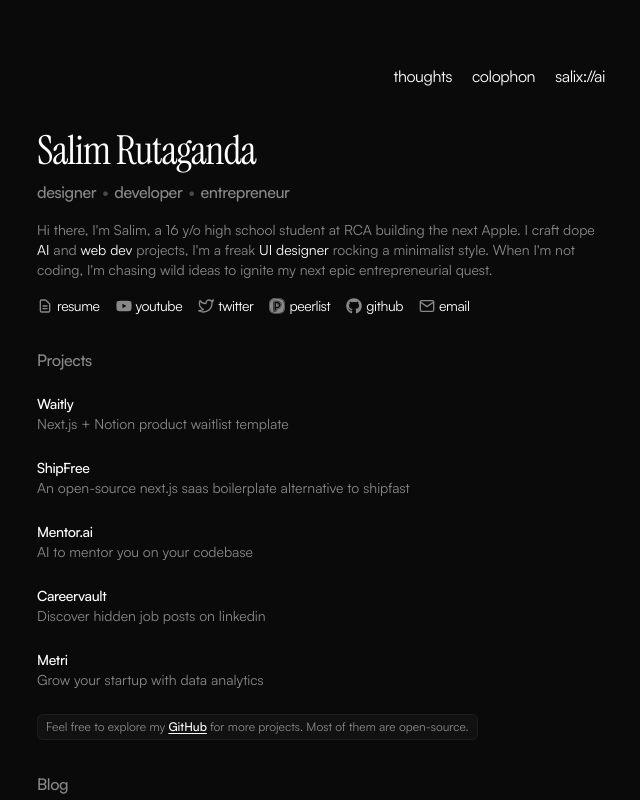
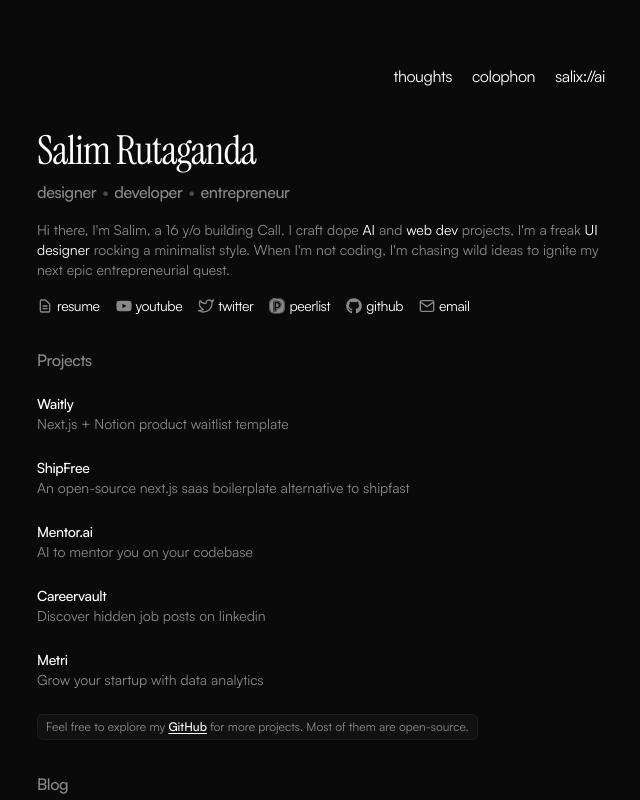
Before and after one commit to yacineamanoune/yacine_portfolio, a Next.js app: page / in a window 1280 px wide. Shown: the top 800 px of the page, without its empty margins (319-959 px from the left). Built offline with nearby package versions, Linux system fonts and the light colour scheme.

Commit message:
Update page.tsx

```diff
--- a/src/app/page.tsx
+++ b/src/app/page.tsx
@@ -97,7 +97,7 @@ export default function Home() {
       </div>
 
       <p className="pt-4 text-sm text-foreground">
-        Hi there, I'm Salim, a 16 y/o high school student at RCA building the next Apple. I craft dope {' '}
+        Hi there, I'm Salim, a 16 y/o building Call. I craft dope {' '}
         <span className="text-primary">AI</span> and{' '}
         <span className="text-primary">web dev</span> projects, I'm a freak {' '}
         <span className="text-primary">UI designer</span> rocking a minimalist style.{' '} When I'm not coding, I'm chasing wild ideas to ignite my next epic entrepreneurial quest.
```
